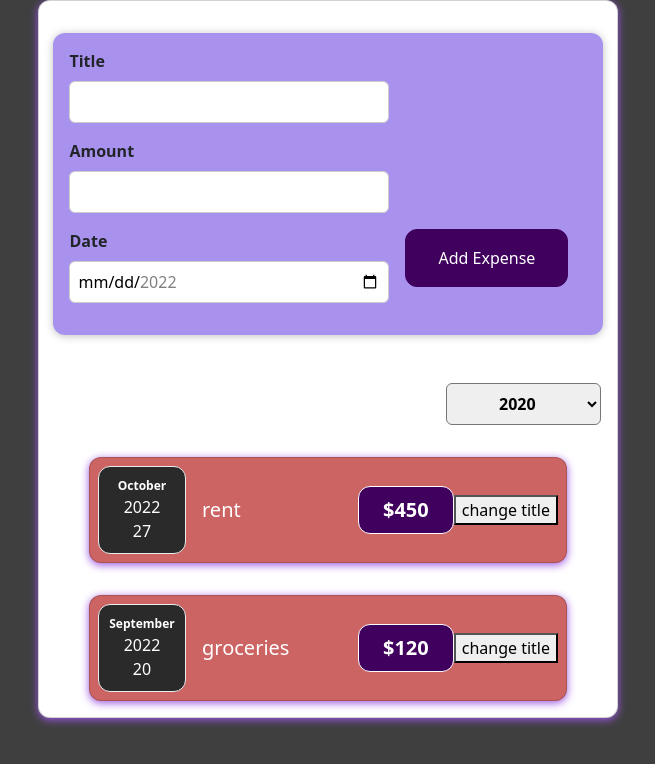
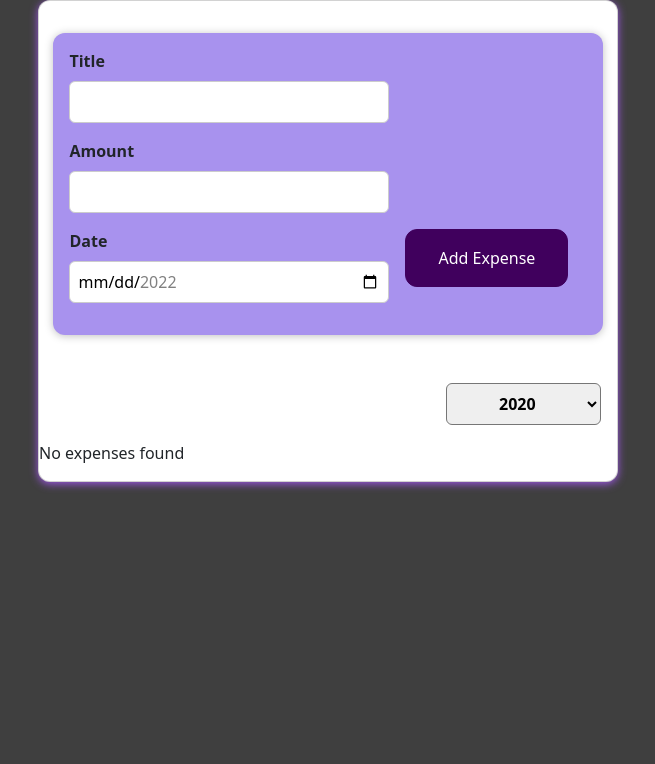
Before and after one commit to puneet2121/-Expense--racker, a React (Create React App) app in the folder front-end/: page / in a window 1280 px wide. Shown: the top 764 px of the page, without its empty margins (312-967 px from the left). Built offline with nearby package versions, Linux system fonts and the light colour scheme.

Commit message:
use filter to filter the date

```diff
--- a/front-end/src/App.js
+++ b/front-end/src/App.js
@@ -31,6 +31,9 @@
       return [expense, ...prev];
     });
   };
+  const filteredExpenses = expenses.filter((expense) => {
+    return expense.enteredDate.getFullYear().toString() === filteredYear;
+  });
   return (
     <>
       <Card className="card">
@@ -39,14 +42,18 @@
           selected={filteredYear}
           onChangeFilter={filterChangeHandler}
         />
-
-        {expenses.map((expense) => (
-          <ExpenseItem
-            title={expense.enteredTitle}
-            amount={expense.enteredAmount}
-            date={expense.enteredDate}
-          />
-        ))}
+        {filteredExpenses.length === 0 ? (
+          <p>No expenses found</p>
+        ) : (
+          filteredExpenses.map((expense) => (
+            <ExpenseItem
+              key={expense.id}
+              title={expense.enteredTitle}
+              amount={expense.enteredAmount}
+              date={expense.enteredDate}
+            />
+          ))
+        )}
 
         {/* <Navlink />
     <BrowserRouter>
```
